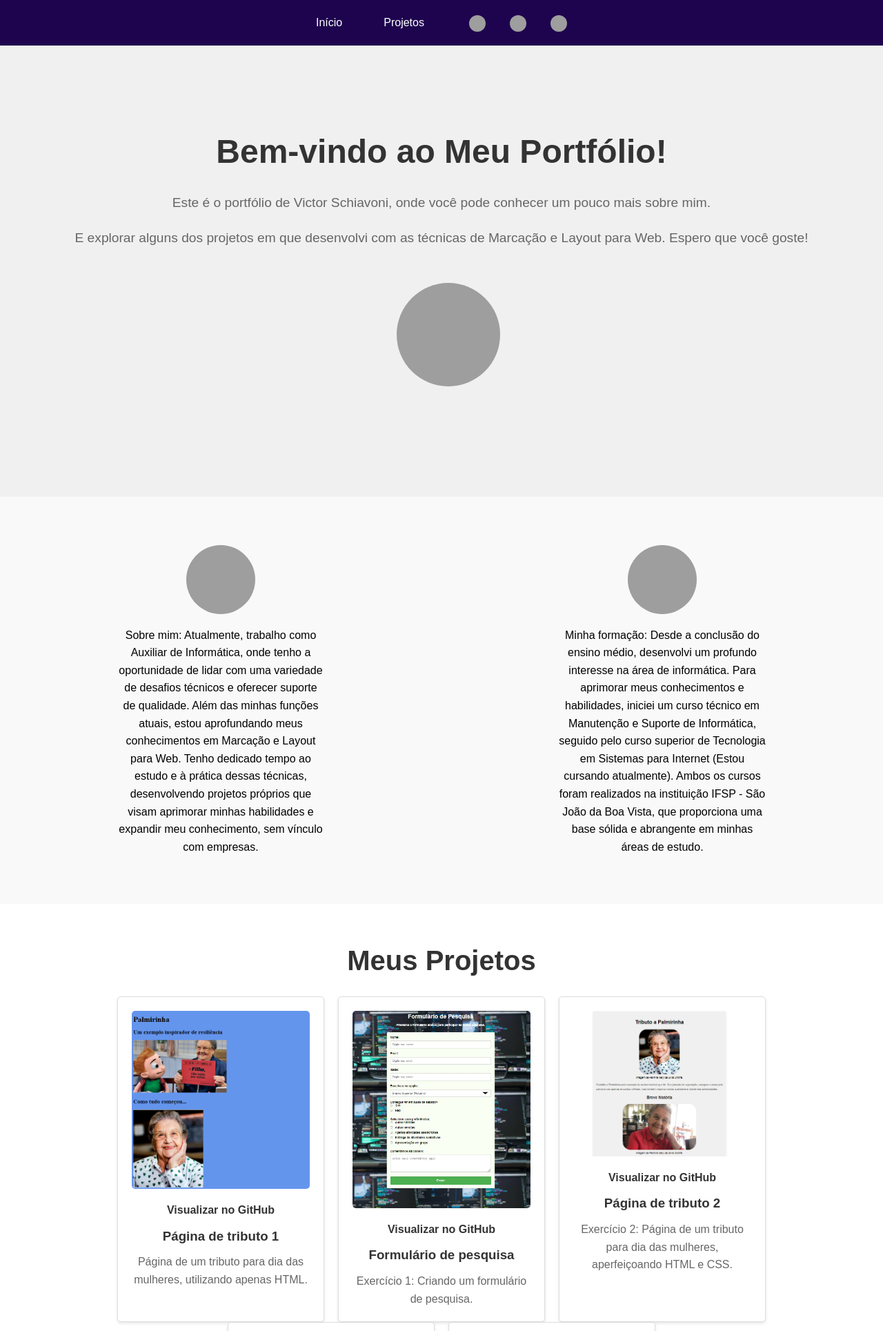
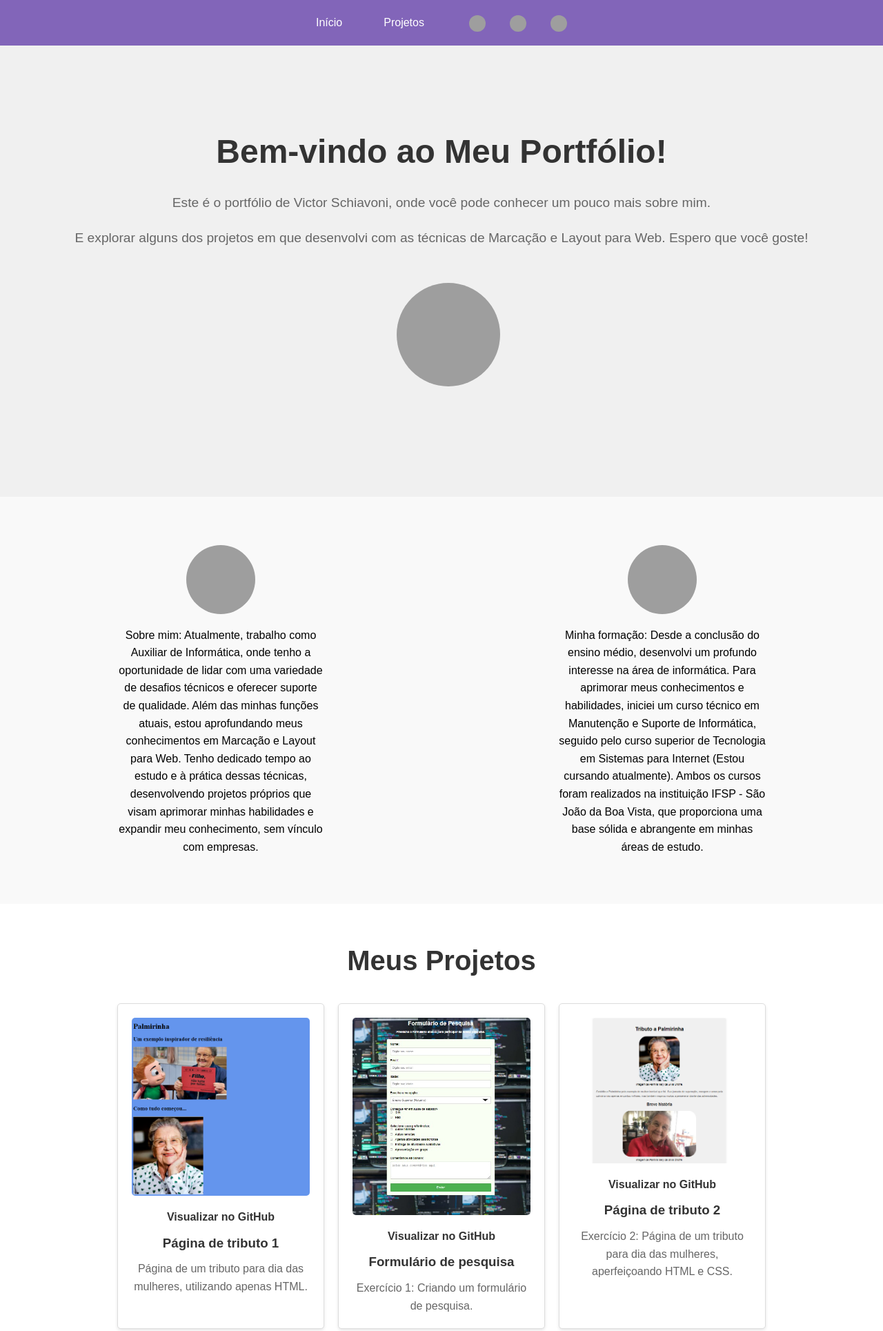
Before and after one commit to Viitin860/Exercicios, a plain HTML site: page index.html in a window 1280 px wide. Shown: the top 1929 px of the page at 69% size. Drawn offline with Linux system fonts and the light colour scheme; grey boxes are pictures that could not be loaded.

Commit message:
Ajustes finais no projeto.

```diff
--- a/ex4/style.css
+++ b/Pagina_Inicial_Produto/style.css
@@ -8,6 +8,7 @@ html {
     margin: 0;
     padding: 0;
     background: linear-gradient(20deg,  #CDFE43,#ffff,#CDFE43 );
+    overflow-x: hidden;
   }
 
   #header {
--- a/index.html
+++ b/index.html
@@ -17,7 +17,7 @@
         <a href="https://www.instagram.com/oi.vitiinn/" target="_blank" aria-label="Instagram">
           <img src="https://img.freepik.com/vetores-premium/icone-de-logotipo-de-vetor-do-instagram-logotipo-de-midia-social-preto-e-branco_901408-391.jpg" alt="Instagram">
         </a>
-        <a href="https://github.com/Viitin860" target="_blank" aria-label="GitHub">
+        <a id="profile-link" href="https://github.com/Viitin860" target="_blank" aria-label="GitHub">
           <img src="https://play-lh.googleusercontent.com/PCpXdqvUWfCW1mXhH1Y_98yBpgsWxuTSTofy3NGMo9yBTATDyzVkqU580bfSln50bFU" alt="GitHub">
         </a>
         <a href="https://www.linkedin.com/in/victor-oliveira-24420b293/" target="_blank" aria-label="LinkedIn">
--- a/style.css
+++ b/style.css
@@ -15,7 +15,7 @@ html {
 
 
   #navbar {
-    background-color: rgb(30, 4, 78);
+    background-color: rgb(130, 101, 185);
     position: fixed;
     width: 100%;
     top: 0;
@@ -148,6 +148,7 @@ html {
     flex-wrap: wrap;
     justify-content: center;
     gap: 20px;
+    padding: 10px;
   }
 
   .project-tile {
```
Also changed, not shown: 1°_Tributo/index.html (renamed from ex0/index.html), 2°_Tributo/index.html (renamed from ex2/index.html), 2°_Tributo/style.css (renamed from ex2/style.css), Documentação_Tecnica/index.html (renamed from ex3/index.html), Documentação_Tecnica/style.css (renamed from ex3/style.css), Formulario_Pesquisa/index.html (renamed from ex1/index.html), Formulario_Pesquisa/style.css (renamed from ex1/style.css), Pagina_Inicial_Produto/index.html (renamed from ex4/index.html).
